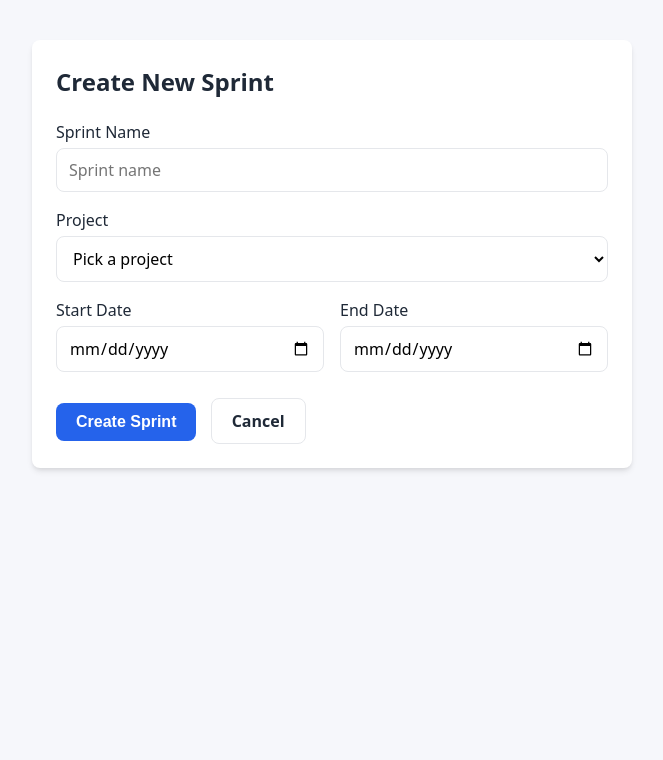
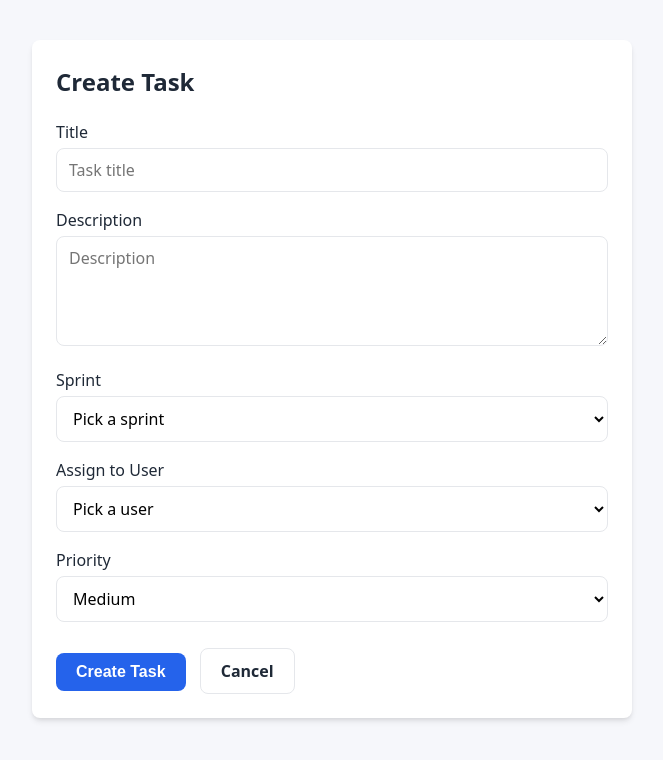
Before and after one commit to chahd-05/Athena-, a PHP site: page /create_task.php in a window 1280 px wide. Shown: the top 760 px of the page, without its empty margins (308-971 px from the left). Run offline with PHP 8.4, Linux system fonts and the light colour scheme; the visitor is signed in with stand-in values (Sample User, id 1); data that the repository does not hold is empty.

Commit message:
feat: add create task to member dashboard

```diff
--- a/public/Dashboard.php
+++ b/public/Dashboard.php
@@ -103,7 +103,7 @@ function statusLabel($status) {
 <main class="container">
     <div style="display:flex; justify-content:space-between; align-items:center; margin-bottom: 20px;">
         <h3 class="section-title" style="margin:0">Tasks</h3>
-        <?php if ($role === 'scrum' || $role === 'admin'): ?>
+        <?php if ($role === 'scrum' || $role === 'admin' || $role === 'member'): ?>
             <a href="create_task.php" class="btn">New Task</a>
         <?php endif; ?>
     </div>
--- a/public/create_task.php
+++ b/public/create_task.php
@@ -1,42 +1,52 @@
 <?php
+session_start();
 
-require_once __DIR__ . '/../Models/project.php';
 require_once __DIR__ . '/../Models/sprint.php';
-require_once __DIR__ . '/../Models/User.php';
+require_once __DIR__ . '/../Models/task.php';
+require_once __DIR__ . '/../Models/user.php';
 require_once __DIR__ . '/../Models/Notification.php';
-if (session_status() === PHP_SESSION_NONE) {
-    session_start();
-}
 
 if (!isset($_SESSION['user_id'])) {
     header('location: login.php');
     exit;
 }
 
+$role = $_SESSION['role'];
+$user_id = $_SESSION['user_id'];
+
 $message = '';
 
-$projectModel = new Project();
-$projects = $projectModel->getAll();
+$sprintModel = new Sprint();
+$sprints = $sprintModel->getAll();
 
+$users = [];
+if (in_array($role, ['scrum', 'admin'])) {
+    $userModel = new User();
+    $users = $userModel->getAll();
+}
 if ($_SERVER['REQUEST_METHOD'] === 'POST') {
 
-    $sprint_name = $_POST['sprint_name'];
-    $project_id  = $_POST['project_id'];
-    $start_date  = $_POST['start_date'] ?? null;
-    $end_date    = $_POST['end_date'] ?? null;
+    $title       = $_POST['title'];
+    $description = $_POST['description'];
+    $sprint_id   = $_POST['sprint_id'];
+    $priority    = $_POST['priority'] ?? 'medium';
 
-    $sprint = new Sprint();
-    $result = $sprint->create($sprint_name, $project_id, $start_date, $end_date);
+    $task = new Task();
+
+    $assigned_to = ($role === 'member') ? $user_id : ($_POST['assigned_to'] ?? $user_id);
+
+    $result = $task->create($title, $description, $sprint_id, $assigned_to, $priority);
 
     if ($result) {
-        $message = "Sprint created successfully";
-
-        $notifModel = new Notification();
-        $notifMsg = "You created a new sprint: " . $sprint_name;
-        $notifModel->create($_SESSION['user_id'], $notifMsg);
+        $message = "Task created successfully";
+        if ($assigned_to) {
+            $notifModel = new Notification();
+            $notifMsg = "You have been assigned a new task: '$title'";
+            $notifModel->create($assigned_to, $notifMsg);
+        }
 
     } else {
-        $message = "There was a problem creating the sprint";
+        $message = "Problem creating task";
     }
 }
 ?>
@@ -45,7 +55,7 @@ if ($_SERVER['REQUEST_METHOD'] === 'POST') {
 <html lang="en">
 <head>
     <meta charset="UTF-8">
-    <title>Create Sprint</title>
+    <title>Create Task</title>
     <meta name="viewport" content="width=device-width, initial-scale=1.0">
     <link rel="stylesheet" href="style.css">
 </head>
@@ -53,7 +63,7 @@ if ($_SERVER['REQUEST_METHOD'] === 'POST') {
 
 <div class="container" style="max-width: 600px;">
     <div class="card">
-        <h2>Create New Sprint</h2>
+        <h2>Create Task</h2>
 
         <?php if ($message): ?>
             <div class="message"><?= htmlspecialchars($message) ?></div>
@@ -61,33 +71,48 @@ if ($_SERVER['REQUEST_METHOD'] === 'POST') {
 
         <form method="POST">
             <div>
-                <label>Sprint Name</label>
-                <input type="text" name="sprint_name" placeholder="Sprint name" required>
+                <label>Title</label>
+                <input type="text" name="title" placeholder="Task title" required>
             </div>
 
             <div>
-                <label>Project</label>
-                <select name="project_id" required>
-                    <option value="">Pick a project</option>
-                    <?php foreach ($projects as $project): ?>
-                        <option value="<?= $project['id'] ?>"><?= htmlspecialchars($project['project_name']) ?></option>
+                <label>Description</label>
+                <textarea name="description" placeholder="Description" rows="4"></textarea>
+            </div>
+
+            <div>
+                <label>Sprint</label>
+                <select name="sprint_id" required>
+                    <option value="">Pick a sprint</option>
+                    <?php foreach ($sprints as $sprint): ?>
+                        <option value="<?= $sprint['id'] ?>"><?= htmlspecialchars($sprint['sprint_name']) ?></option>
                     <?php endforeach; ?>
                 </select>
             </div>
 
-            <div style="display: grid; grid-template-columns: 1fr 1fr; gap: 16px;">
+            <?php if (in_array($role, ['scrum', 'admin'])): ?>
                 <div>
-                    <label>Start Date</label>
-                    <input type="date" name="start_date">
+                    <label>Assign to User</label>
+                    <select name="assigned_to" required>
+                        <option value="">Pick a user</option>
+                        <?php foreach ($users as $u): ?>
+                            <option value="<?= $u['id'] ?>"><?= htmlspecialchars($u['full_name']) ?></option>
+                        <?php endforeach; ?>
+                    </select>
                 </div>
-                <div>
-                    <label>End Date</label>
-                    <input type="date" name="end_date">
-                </div>
+            <?php endif; ?>
+
+            <div>
+                <label>Priority</label>
+                <select name="priority" required>
+                    <option value="low">Low</option>
+                    <option value="medium" selected>Medium</option>
+                    <option value="high">High</option>
+                </select>
             </div>
 
             <div style="margin-top: 10px;">
-                <button type="submit">Create Sprint</button>
+                <button type="submit">Create Task</button>
                 <a href="Dashboard.php" class="btn btn--secondary" style="margin-left: 10px;">Cancel</a>
             </div>
         </form>
```
